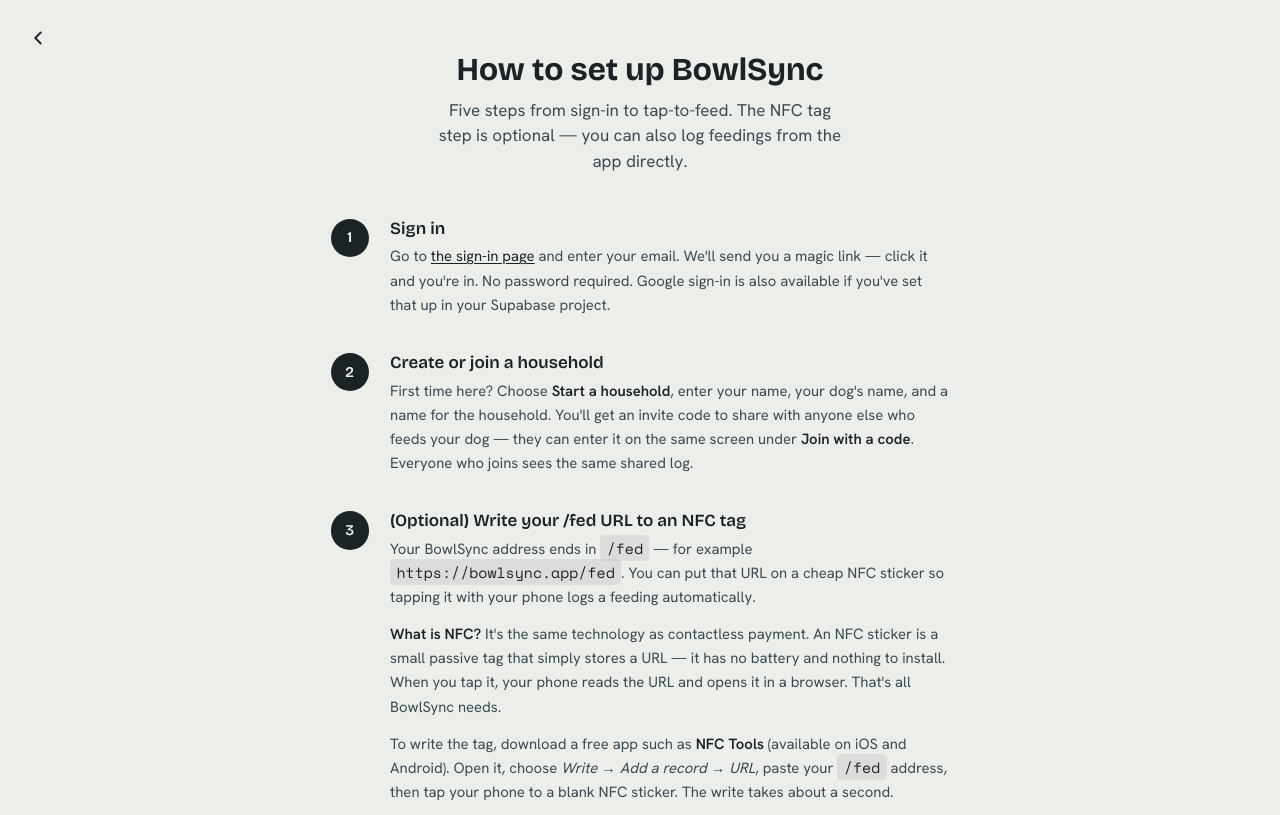
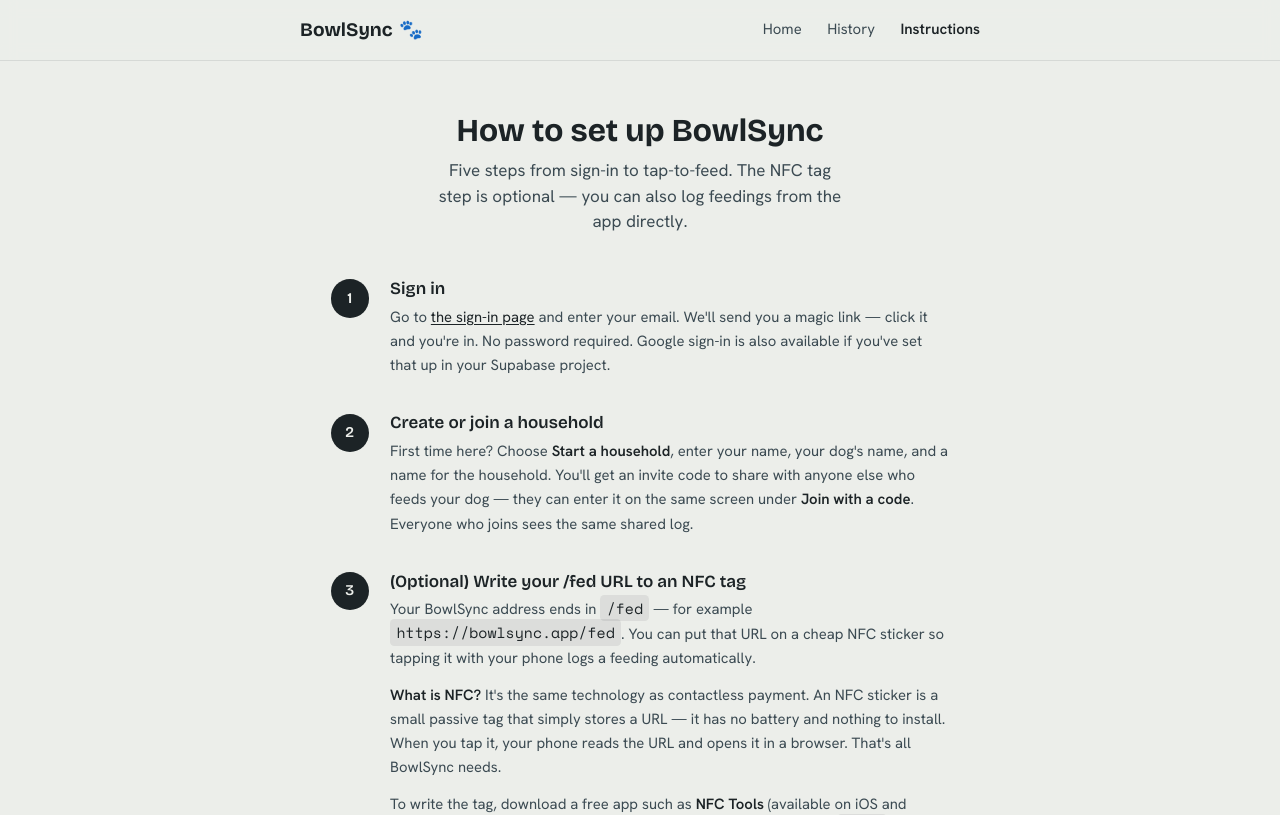
Before and after one commit to JellyV/BowlSync, a Next.js app: page /instructions in a window 1280 px wide. Shown: the top 815 px of the page. Built offline with nearby package versions, Linux system fonts and the light colour scheme; a web font is replaced by a local one.

Commit message:
added a site header.

```diff
--- a/src/app/history/page.tsx
+++ b/src/app/history/page.tsx
@@ -5,7 +5,7 @@
 import { getUserContext } from "@/lib/auth-context";
 import { FeedingRow } from "@/components/feeding-row";
 import { HistoryFilters } from "@/components/history-filters";
-import { BackLink } from "@/components/back-link";
+import { SiteHeader } from "@/components/site-header";
 import { Suspense } from "react";
 
 interface PageProps {
@@ -73,8 +73,9 @@
   ]);
 
   return (
-    <main className="flex min-h-screen flex-col items-center justify-start gap-8 px-4 py-12 bg-(--background)">
-      <BackLink href="/" label="Back to home" />
+    <>
+      <SiteHeader />
+      <main className="flex min-h-screen flex-col items-center justify-start gap-8 px-4 py-12 bg-(--background)">
       <header className="w-full max-w-sm">
         <h1 className="text-2xl font-bold font-(family-name:--font-display) text-(--ink) text-center">
           History
@@ -101,6 +102,7 @@
           </div>
         )}
       </section>
-    </main>
+      </main>
+    </>
   );
 }
--- a/src/app/instructions/page.tsx
+++ b/src/app/instructions/page.tsx
@@ -1,5 +1,5 @@
 import Link from "next/link";
-import { BackLink } from "@/components/back-link";
+import { SiteHeader } from "@/components/site-header";
 
 export const metadata = {
   title: "How to set up BowlSync",
@@ -117,8 +117,9 @@
 
 export default function InstructionsPage() {
   return (
-    <main className="flex min-h-screen flex-col items-center justify-start px-4 py-12 bg-[var(--background)]">
-      <BackLink href="/" label="Back to home" />
+    <>
+      <SiteHeader />
+      <main className="flex min-h-screen flex-col items-center justify-start px-4 py-12 bg-[var(--background)]">
       <div className="w-full max-w-prose space-y-10">
         {/* Page header */}
         <header className="space-y-2 text-center">
@@ -202,6 +203,7 @@
           </Link>
         </nav>
       </div>
-    </main>
+      </main>
+    </>
   );
 }
--- a/src/app/page.tsx
+++ b/src/app/page.tsx
@@ -6,6 +6,7 @@
 import { BowlGauge } from "@/components/bowl-gauge";
 import { RecentList } from "@/components/recent-list";
 import { ClearJustFed } from "@/components/clear-just-fed";
+import { SiteHeader } from "@/components/site-header";
 import { getAnimal } from "@/lib/animals";
 
 interface PageProps {
@@ -37,7 +38,9 @@
   const lastFedByName = rows[0]?.fedByName ?? null;
 
   return (
-    <main className="flex min-h-screen flex-col items-center justify-start gap-10 px-4 py-12 bg-(--background)">
+    <>
+      <SiteHeader />
+      <main className="flex min-h-screen flex-col items-center justify-start gap-10 px-4 py-12 bg-(--background)">
       <header className="w-full max-w-sm">
         <h1 className="text-2xl font-bold font-(family-name:--font-display) text-(--ink) text-center">
           {ctx.pet.name}{getAnimal(ctx.pet.type)?.emoji ? (
@@ -59,6 +62,7 @@
       <ClearJustFed />
 
       <RecentList rows={rows} justFed={justFed} members={members} />
-    </main>
+      </main>
+    </>
   );
 }
--- /dev/null
+++ b/src/components/site-header.tsx
@@ -0,0 +1,117 @@
+"use client";
+
+import Link from "next/link";
+import { usePathname } from "next/navigation";
+import { Menu, X } from "lucide-react";
+import { buttonVariants } from "@/components/ui/button";
+import {
+  Drawer,
+  DrawerClose,
+  DrawerContent,
+  DrawerTitle,
+  DrawerTrigger,
+} from "@/components/ui/drawer";
+import { cn } from "@/lib/utils";
+
+const NAV_LINKS = [
+  { href: "/", label: "Home" },
+  { href: "/history", label: "History" },
+  { href: "/instructions", label: "Instructions" },
+] as const;
+
+function isActive(pathname: string, href: string): boolean {
+  // Exact match for home; prefix-aware for the others (e.g. nested routes).
+  return href === "/" ? pathname === "/" : pathname.startsWith(href);
+}
+
+/**
+ * Persistent top navigation. Slim sticky bar with a wordmark on the left and,
+ * on the right, inline links on desktop (≥640px) or a hamburger that opens a
+ * top drawer on mobile. Rendered on the "ready" pages (home, history,
+ * instructions) — not on login / onboarding / fed.
+ */
+export function SiteHeader() {
+  const pathname = usePathname();
+
+  return (
+    <header className="sticky top-0 z-40 w-full border-b border-(--ink)/10 bg-(--background)/95 backdrop-blur-sm supports-backdrop-filter:bg-(--background)/80">
+      <div className="mx-auto flex h-14 w-full max-w-2xl items-center justify-between px-4">
+        <Link
+          href="/"
+          className="rounded-md font-(family-name:--font-display) text-lg font-bold text-(--ink) focus-visible:outline-2 focus-visible:outline-offset-2 focus-visible:outline-(--accent)"
+        >
+          BowlSync <span className="emoji ml-0.5">🐾</span>
+        </Link>
+
+        {/* Desktop inline nav */}
+        <nav className="hidden items-center gap-6 sm:flex" aria-label="Primary">
+          {NAV_LINKS.map((link) => (
+            <Link
+              key={link.href}
+              href={link.href}
+              aria-current={isActive(pathname, link.href) ? "page" : undefined}
+              className={cn(
+                "rounded-md text-sm transition-colors focus-visible:outline-2 focus-visible:outline-offset-2 focus-visible:outline-(--accent)",
+                isActive(pathname, link.href)
+                  ? "font-semibold text-(--ink)"
+                  : "text-(--foreground) hover:text-(--ink)"
+              )}
+            >
+              {link.label}
+            </Link>
+          ))}
+        </nav>
+
+        {/* Mobile hamburger → top drawer */}
+        <Drawer direction="top">
+          <DrawerTrigger
+            aria-label="Open menu"
+            className={cn(
+              buttonVariants({ variant: "ghost", size: "icon" }),
+              "text-(--ink) sm:hidden"
+            )}
+          >
+            <Menu />
+          </DrawerTrigger>
+          <DrawerContent className="bg-(--background)">
+            <DrawerTitle className="sr-only">Navigation menu</DrawerTitle>
+            <div className="flex items-center justify-between px-4 pt-4">
+              <span className="font-(family-name:--font-display) text-lg font-bold text-(--ink)">
+                BowlSync <span className="emoji ml-0.5">🐾</span>
+              </span>
+              <DrawerClose
+                aria-label="Close menu"
+                className={cn(
+                  buttonVariants({ variant: "ghost", size: "icon" }),
+                  "text-(--ink)"
+                )}
+              >
+                <X />
+              </DrawerClose>
+            </div>
+            <nav className="flex flex-col p-4 pt-2" aria-label="Primary">
+              {NAV_LINKS.map((link) => (
+                <DrawerClose key={link.href} asChild>
+                  <Link
+                    href={link.href}
+                    aria-current={
+                      isActive(pathname, link.href) ? "page" : undefined
+                    }
+                    className={cn(
+                      "rounded-lg px-3 py-3 text-base transition-colors focus-visible:outline-2 focus-visible:outline-offset-2 focus-visible:outline-(--accent)",
+                      isActive(pathname, link.href)
+                        ? "bg-(--ink)/8 font-semibold text-(--ink)"
+                        : "text-(--foreground) hover:bg-(--ink)/5 hover:text-(--ink)"
+                    )}
+                  >
+                    {link.label}
+                  </Link>
+                </DrawerClose>
+              ))}
+            </nav>
+          </DrawerContent>
+        </Drawer>
+      </div>
+    </header>
+  );
+}
```
